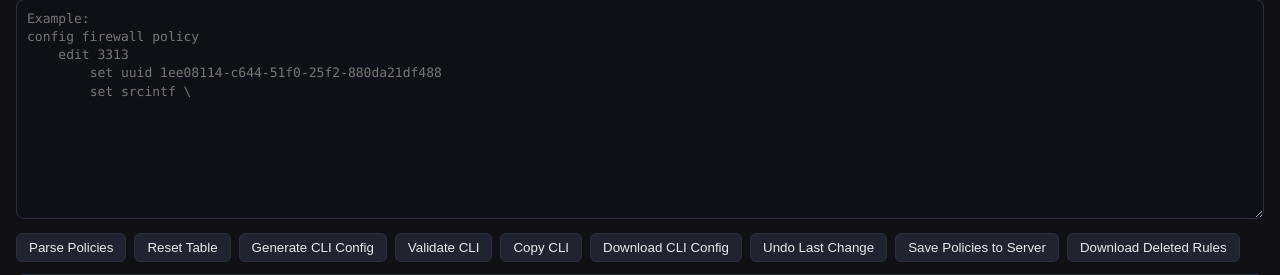
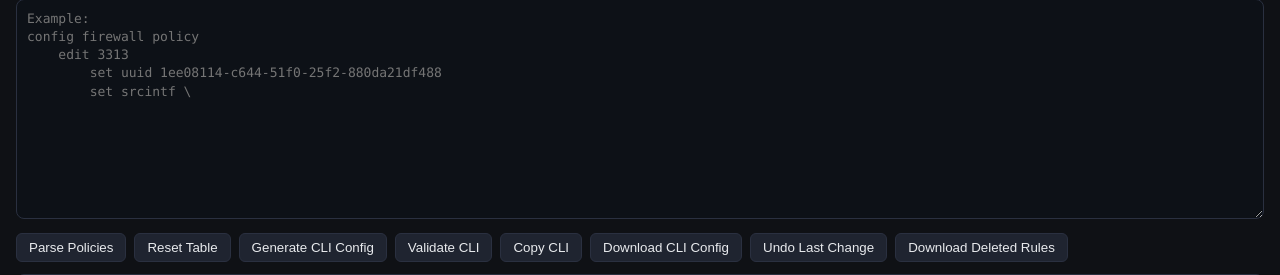
Before and after one commit to rsmetana/fortiparser, a Django app: page / in a window 1280 px wide. Shown: the part 154-429 px from the top of the page. Run offline with Django 5.2, Linux system fonts and the light colour scheme.

Commit message:
finished-done

```diff
--- a/hfw/hfw_converter/templates/hfw_converter/fortigate_tabs.html
+++ b/hfw/hfw_converter/templates/hfw_converter/fortigate_tabs.html
@@ -90,7 +90,6 @@ end"></textarea>
       <button type="button" id="policyCopyCliBtn">Copy CLI</button>
       <button type="button" id="policyDownloadCliBtn">Download CLI Config</button>
       <button type="button" id="policyUndoLastChangeBtn">Undo Last Change</button>
-      <button type="button" id="policySaveToServerBtn">Save Policies to Server</button>
       <button type="button" id="policyDownloadDeletedBtn">Download Deleted Rules</button>
     </div>
 
@@ -147,7 +146,6 @@ end"></textarea>
       <button type="button" id="csnatAddRowBtn">Add Row</button>
       <button type="button" id="csnatResetBtn">Reset Table</button>
       <button type="button" id="csnatUndoLastChangeBtn">Undo Last Change</button>
-      <button type="button" id="csnatSaveToServerBtn">Save Central SNAT to Server</button>
     </div>
     <div class="table-container">
       <table id="centralSnatTable">
@@ -165,7 +163,6 @@ end"></textarea>
       <button type="button" id="vipAddRowBtn">Add VIP Row</button>
       <button type="button" id="vipResetBtn">Reset VIP Table</button>
       <button type="button" id="vipUndoLastChangeBtn">Undo Last Change</button>
-      <button type="button" id="vipSaveToServerBtn">Save VIPs to Server</button>
     </div>
     <div class="table-container">
       <table id="vipTable">
@@ -187,7 +184,6 @@ end"></textarea>
       <button type="button" id="udtValidateCliBtn">Validate UDT CLI</button>
       <button type="button" id="udtCopyCliBtn">Copy UDT CLI</button>
       <button type="button" id="udtDownloadCliBtn">Download UDT CLI</button>
-      <button type="button" id="udtSaveBtn">Save UDT Rows to Server</button>
     </div>
     <textarea id="udtPasteArea" class="cliOutput" placeholder="Paste 3 columns here (tab/comma/pipe separated):&#10;203.0.113.5   net-10.0.0.0-16   SNAT&#10;203.0.113.5   \"net-10.10.0.0-16\" SNAT&#10;203.0.113.9   10.30.2.1         DNAT"></textarea>
     <div class="table-container">
```
